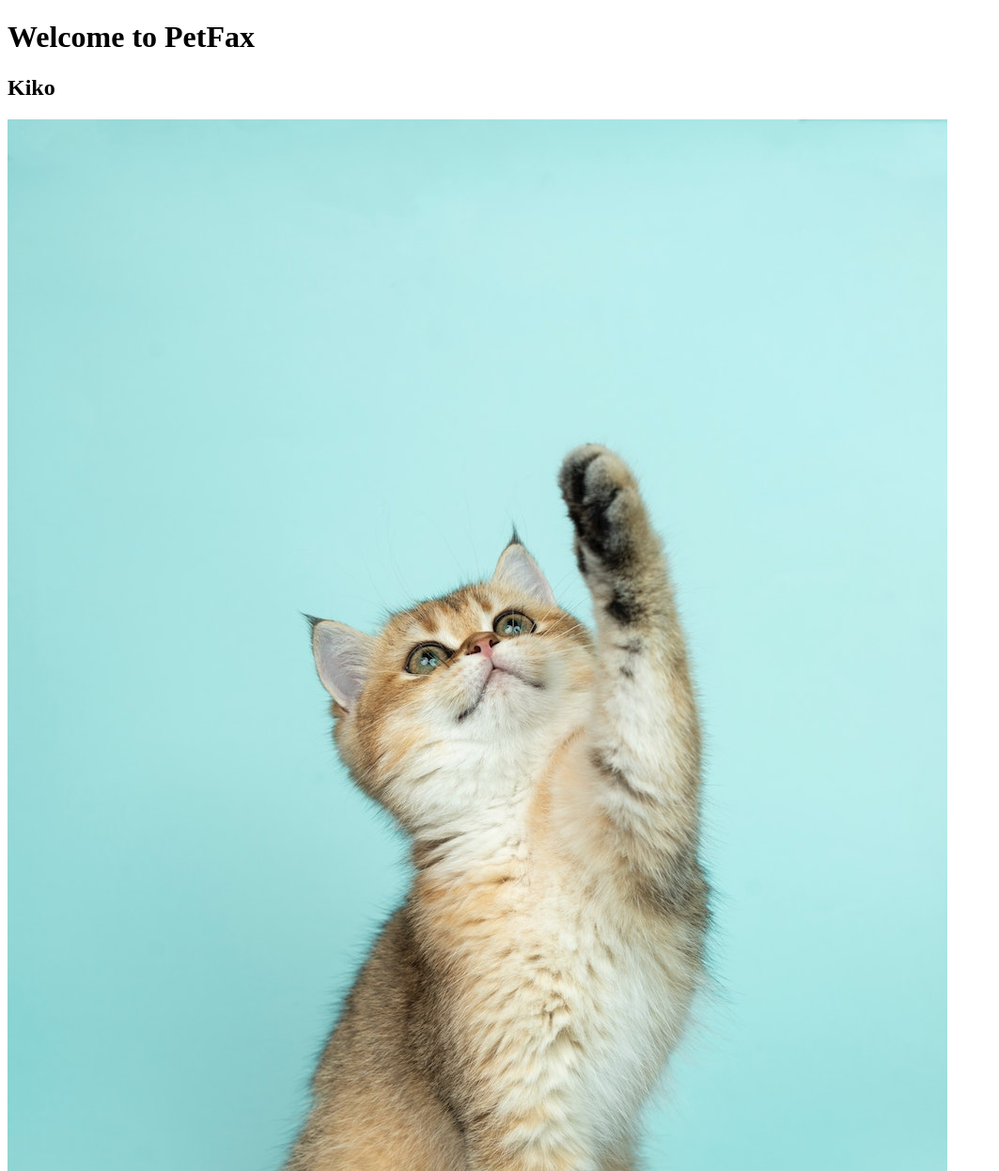
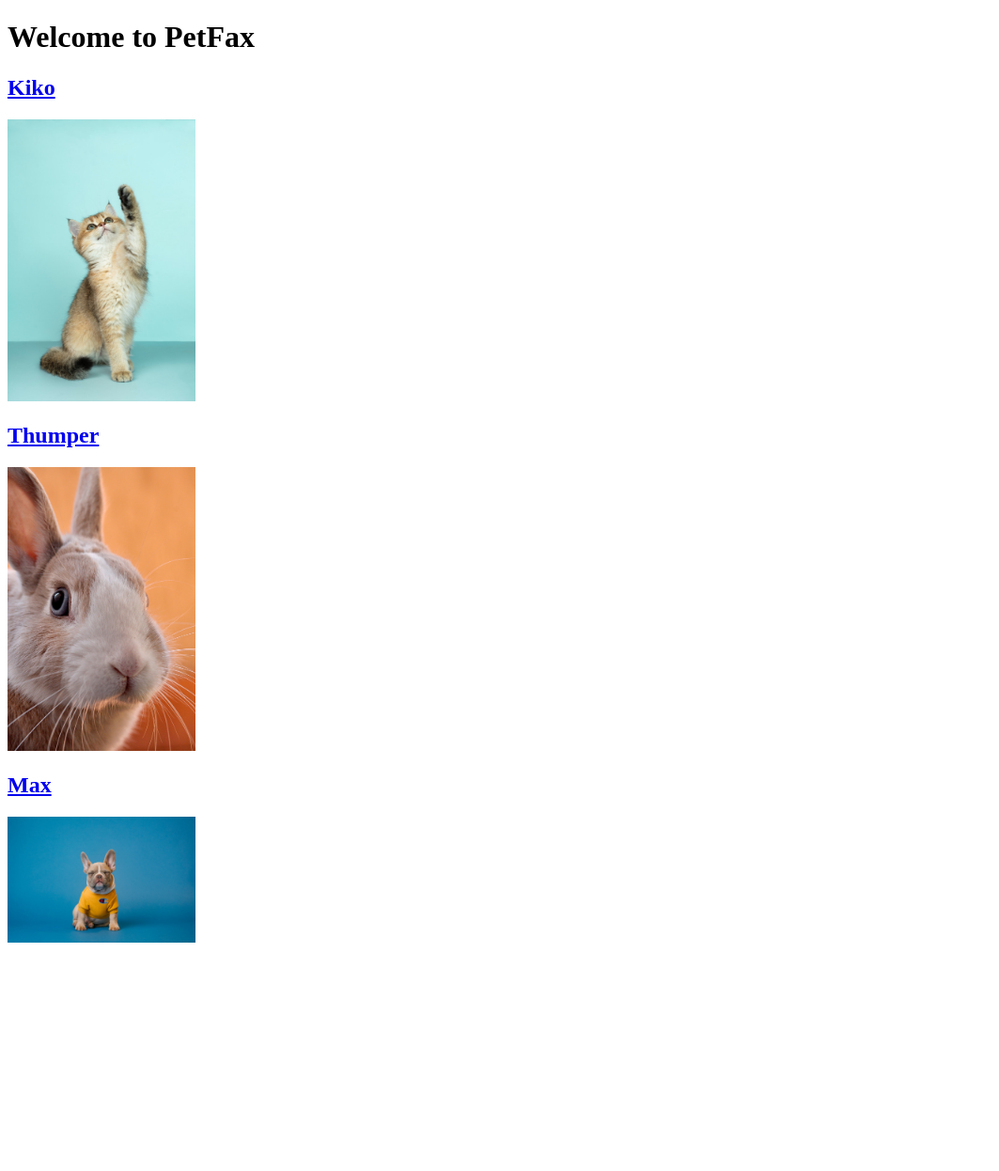
Before and after one commit to sagreenxyz/petfax-app, a Flask app: page /pets/ in a window 1280 px wide. Shown: the top 1246 px of the page at 94% size, without its empty margins (0-1063 px from the left). After the commit the page ends 1003 px from the top, so only its background shows below. Run offline with Flask 2, Linux system fonts and the light colour scheme.

Commit message:
adding anchoring links to headings and images to go to show page for details

```diff
--- a/petfax/templates/index.html
+++ b/petfax/templates/index.html
@@ -11,8 +11,8 @@
 <body>
     <h1>Welcome to PetFax</h1>
     {% for pet in pets %}
-        <h2>{{ pet.pet_name }}</h2>
-        <img src="{{ url_for('static', filename='./assets/') }}{{ pet.pet_photo }}" alt="Photo of pet" />
+        <h2><a href={{pet.pet_id}}>{{ pet.pet_name }}</a></h2>
+        <a href={{pet.pet_id}}><img src="{{ url_for('static', filename='./assets/') }}{{ pet.pet_photo }}" alt="Photo of pet" width="200" /></a>
     {% endfor %}
 </body>
 
```
